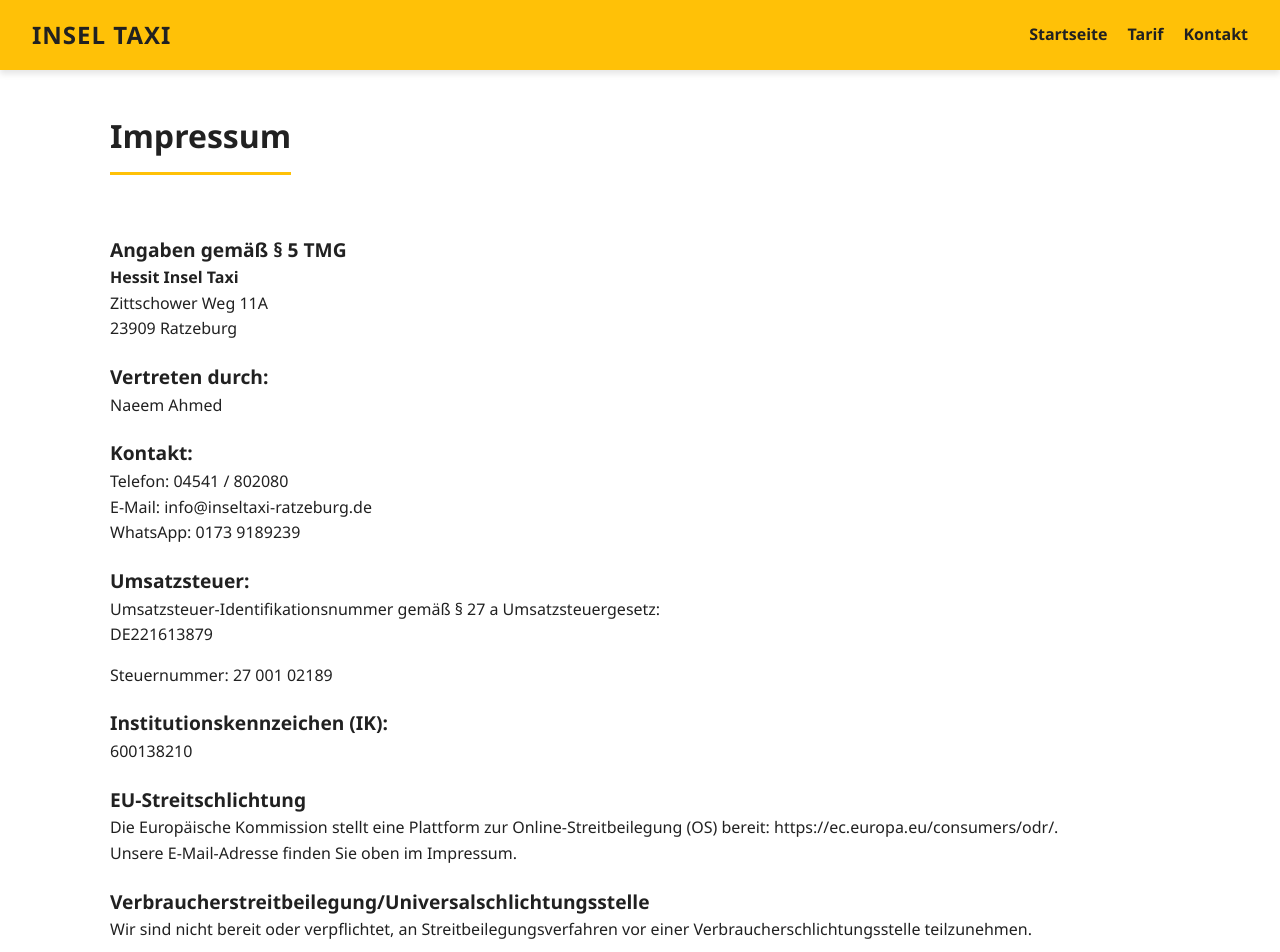
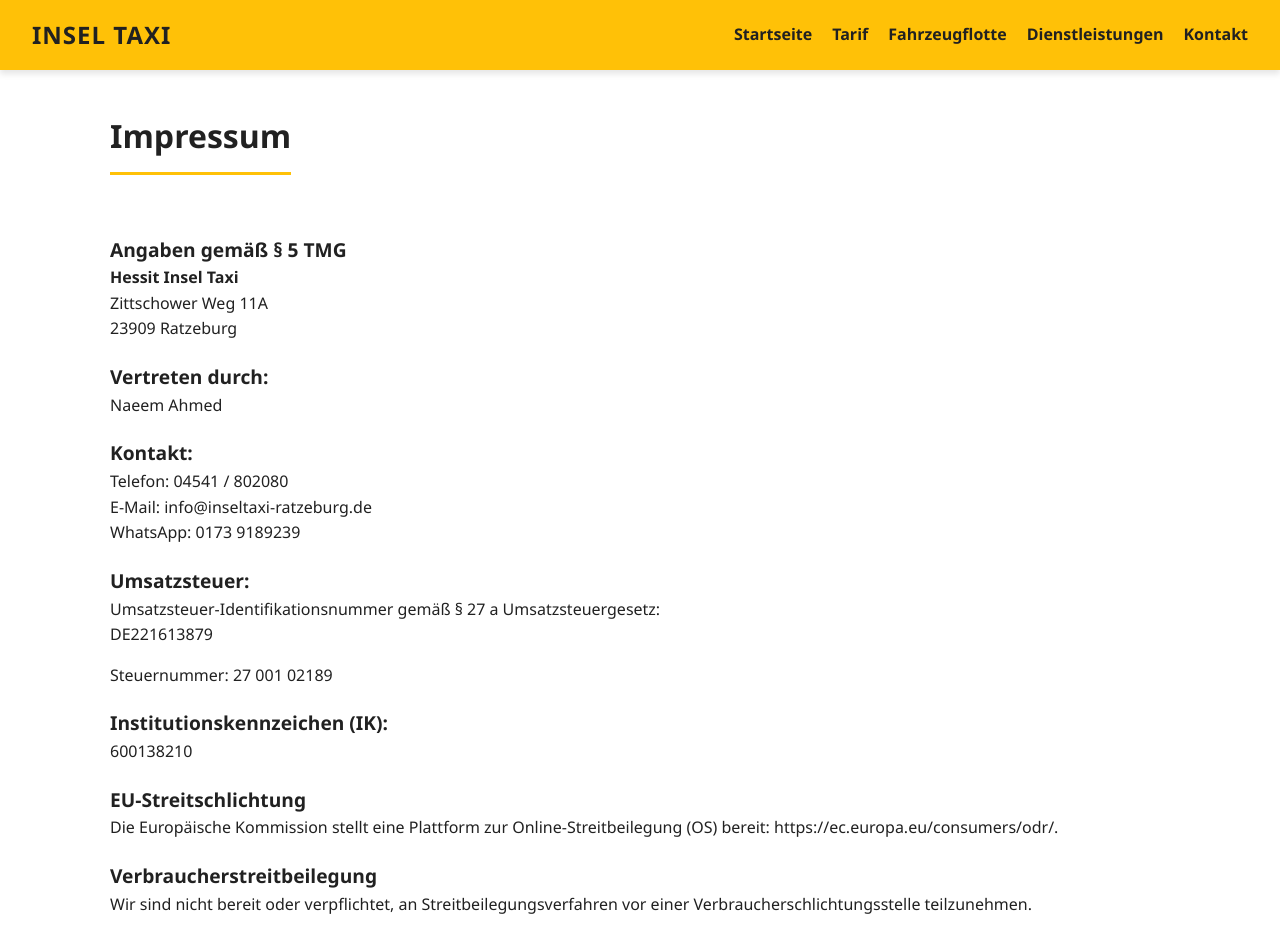
Before and after one commit to na719471-hub/inseltaxi, a plain HTML site: page impressum.html in a window 1280 px wide. Shown: the top 952 px of the page. Drawn offline with Linux system fonts and the light colour scheme.

Commit message:
Add files via upload

```diff
--- a/impressum.html
+++ b/impressum.html
@@ -2,6 +2,7 @@
 <html lang="de">
 <head>
     <meta charset="UTF-8">
+    <meta name="viewport" content="width=device-width, initial-scale=1.0">
     <title>Impressum | Insel Taxi</title>
     <link rel="stylesheet" href="style.css">
     <link rel="stylesheet" href="https://cdnjs.cloudflare.com/ajax/libs/font-awesome/6.0.0/css/all.min.css">
@@ -9,11 +10,12 @@
 <body>
     <header>
         <div class="logo">Insel Taxi</div>
-        <div class="menu-toggle"><i class="fas fa-bars"></i></div>
         <nav>
             <ul>
                 <li><a href="index.html">Startseite</a></li>
                 <li><a href="tarif.html">Tarif</a></li>
+                <li><a href="flotte.html">Fahrzeugflotte</a></li>
+                <li><a href="dienstleistungen.html">Dienstleistungen</a></li>
                 <li><a href="kontakt.html">Kontakt</a></li>
             </ul>
         </nav>
@@ -44,10 +46,9 @@
             <p>600138210</p>
 
             <h3>EU-Streitschlichtung</h3>
-            <p>Die Europäische Kommission stellt eine Plattform zur Online-Streitbeilegung (OS) bereit: https://ec.europa.eu/consumers/odr/.<br>
-            Unsere E-Mail-Adresse finden Sie oben im Impressum.</p>
+            <p>Die Europäische Kommission stellt eine Plattform zur Online-Streitbeilegung (OS) bereit: https://ec.europa.eu/consumers/odr/.</p>
 
-            <h3>Verbraucherstreitbeilegung/Universalschlichtungsstelle</h3>
+            <h3>Verbraucherstreitbeilegung</h3>
             <p>Wir sind nicht bereit oder verpflichtet, an Streitbeilegungsverfahren vor einer Verbraucherschlichtungsstelle teilzunehmen.</p>
         </div>
     </div>
```
Also changed, not shown: datenschutz.html (+2 -3 lines), flotte.html (+2 -4 lines), kontakt.html (+3 -2 lines).
